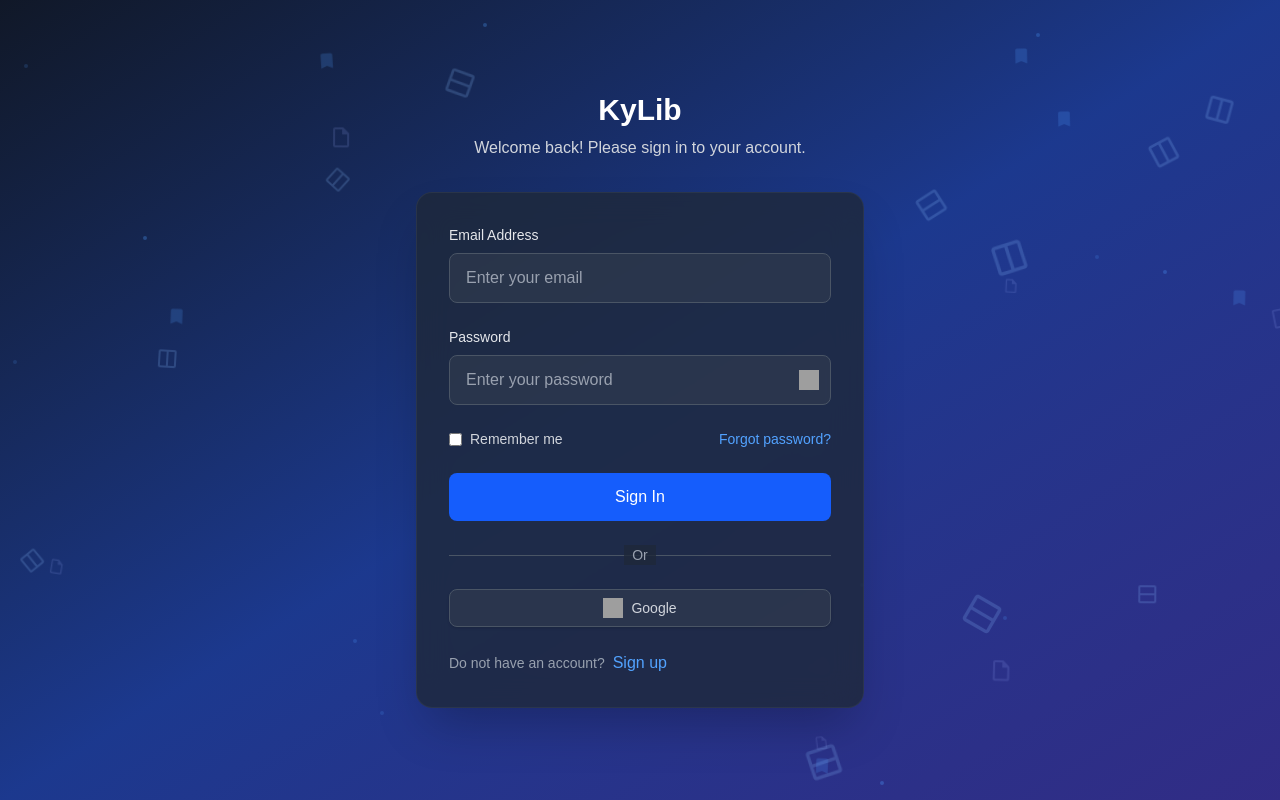
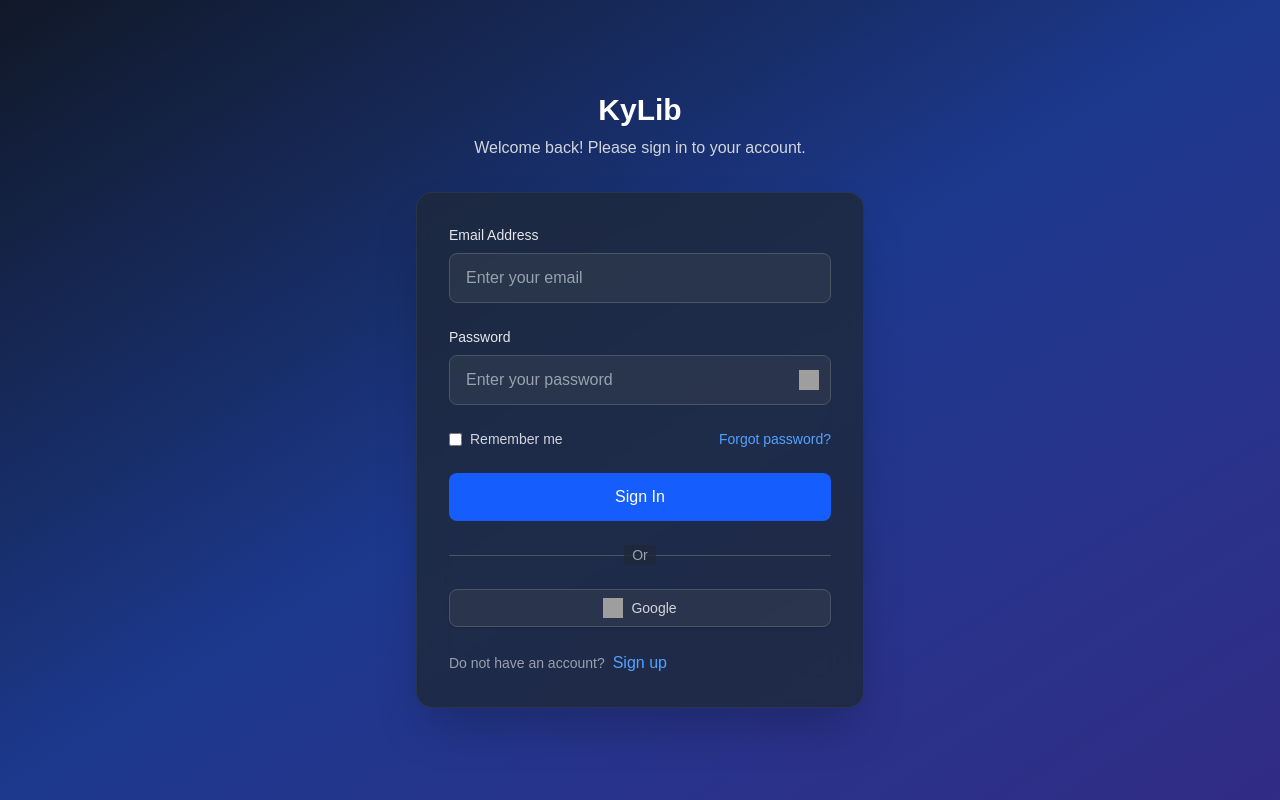
Before and after one commit to MichalisGiannoudis/KyLib_frontend, a Next.js app: page / in a window 1280 px wide. Built offline with nearby package versions, Linux system fonts and the light colour scheme; grey boxes are pictures that could not be loaded.

Commit message:
removed animated background on sing in page

```diff
--- a/src/components/authentication/signIn.component.tsx
+++ b/src/components/authentication/signIn.component.tsx
@@ -52,91 +52,10 @@ export const SignIn = ({ onSignIn, onForgotPassword, onSignUp }: { onSignIn?: (e
   };
 
   return (
-    <div className="relative flex flex-col items-center justify-center min-h-screen bg-gradient-to-br from-gray-900 via-blue-900 to-indigo-900 p-4 overflow-hidden">      {/* Animated Background with Floating Books */}
-      <div className="absolute inset-0 overflow-hidden pointer-events-none">
-        {/* Book Icons */}
-        {[...Array(12)].map((_, i) => (
-          <div
-            key={i}
-            className={`absolute text-blue-300/20 animate-float-${i % 4}`}
-            style={{
-              left: `${Math.random() * 100}%`,
-              top: `${Math.random() * 100}%`,
-              animationDelay: `${Math.random() * 5}s`,
-              animationDuration: `${8 + Math.random() * 4}s`,
-            }}
-          >
-            <svg
-              className={`${i % 3 === 0 ? 'w-6 h-6' : i % 3 === 1 ? 'w-8 h-8' : 'w-10 h-10'}`}
-              fill="currentColor"
-              viewBox="0 0 24 24"
-              style={{ transform: `rotate(${(i * 15) % 360}deg)` }}
-            >
-              <path d="M19 3H5c-1.1 0-2 .9-2 2v14c0 1.1.9 2 2 2h14c1.1 0 2-.9 2-2V5c0-1.1-.9-2-2-2zM5 19V5h6v14H5zm8 0V5h6v14h-6z"/>
-            </svg>
-          </div>
-        ))}
-          {/* Additional floating elements - Open books */}
-        {[...Array(8)].map((_, i) => (
-          <div
-            key={`page-${i}`}
-            className={`absolute text-indigo-300/15 animate-float-page-${i % 3}`}
-            style={{
-              left: `${Math.random() * 100}%`,
-              top: `${Math.random() * 100}%`,
-              animationDelay: `${Math.random() * 6}s`,
-              animationDuration: `${10 + Math.random() * 5}s`,
-            }}
-          >
-            <svg
-              className={`${i % 2 === 0 ? 'w-4 h-4' : 'w-6 h-6'}`}
-              fill="currentColor"
-              viewBox="0 0 24 24"
-            >
-              <path d="M14 2H6c-1.1 0-2 .9-2 2v16c0 1.1.89 2 2 2h12c1.1 0 2-.9 2-2V8l-6-6zm4 18H6V4h7v5h5v11z"/>
-            </svg>
-          </div>
-        ))}
+    <div className="relative flex flex-col items-center justify-center min-h-screen bg-gradient-to-br from-gray-900 via-blue-900 to-indigo-900 p-4 overflow-hidden">
+      <div className="relative z-10 w-full max-w-md">
 
-        {/* Floating sparkles */}
-        {[...Array(15)].map((_, i) => (
-          <div
-            key={`sparkle-${i}`}
-            className="absolute animate-pulse"
-            style={{
-              left: `${Math.random() * 100}%`,
-              top: `${Math.random() * 100}%`,
-              animationDelay: `${Math.random() * 3}s`,
-              animationDuration: `${2 + Math.random() * 2}s`,
-            }}            >
-            <div className="w-1 h-1 bg-blue-400/30 rounded-full"></div>
-          </div>
-        ))}
-
-        {/* Additional book-related icons */}
-        {[...Array(6)].map((_, i) => (
-          <div
-            key={`bookmark-${i}`}
-            className={`absolute text-blue-400/20 animate-float-${(i + 2) % 4}`}
-            style={{
-              left: `${Math.random() * 100}%`,
-              top: `${Math.random() * 100}%`,
-              animationDelay: `${Math.random() * 7}s`,
-              animationDuration: `${12 + Math.random() * 6}s`,
-            }}
-          >
-            <svg
-              className="w-5 h-5"
-              fill="currentColor"
-              viewBox="0 0 24 24"
-            >
-              <path d="M17 3H7c-1.1 0-2 .9-2 2v16l7-3 7 3V5c0-1.1-.9-2-2-2z"/>
-            </svg>
-          </div>
-        ))}
-      </div>
-
-      <div className="relative z-10 w-full max-w-md">
+        {/* Title */}
         <div className="text-center mb-8">
           <h1 className="text-3xl font-bold text-white mb-2">KyLib</h1>
           <p className="text-gray-300">{signInLabel}</p>
--- a/src/styles/globals.css
+++ b/src/styles/globals.css
@@ -46,74 +46,3 @@ body {
     overflow: hidden;
   }
 }
-
-/* Floating animations for sign-in background using Tailwind CSS layers */
-@layer utilities {
-  .animate-float-0 {
-    animation: float-0 ease-in-out infinite;
-  }
-  .animate-float-1 {
-    animation: float-1 ease-in-out infinite;
-  }
-  .animate-float-2 {
-    animation: float-2 ease-in-out infinite;
-  }
-  .animate-float-3 {
-    animation: float-3 ease-in-out infinite;
-  }
-  .animate-float-page-0 {
-    animation: float-page-0 ease-in-out infinite;
-  }
-  .animate-float-page-1 {
-    animation: float-page-1 ease-in-out infinite;
-  }
-  .animate-float-page-2 {
-    animation: float-page-2 ease-in-out infinite;
-  }
-}
-
-@keyframes float-0 {
-  0%, 100% { transform: translate(0, 0) rotate(0deg); }
-  25% { transform: translate(-20px, -15px) rotate(5deg); }
-  50% { transform: translate(15px, -25px) rotate(-3deg); }
-  75% { transform: translate(-10px, 20px) rotate(2deg); }
-}
-
-@keyframes float-1 {
-  0%, 100% { transform: translate(0, 0) rotate(0deg); }
-  25% { transform: translate(25px, -10px) rotate(-4deg); }
-  50% { transform: translate(-15px, -30px) rotate(6deg); }
-  75% { transform: translate(20px, 15px) rotate(-2deg); }
-}
-
-@keyframes float-2 {
-  0%, 100% { transform: translate(0, 0) rotate(0deg); }
-  25% { transform: translate(-15px, 20px) rotate(3deg); }
-  50% { transform: translate(30px, -5px) rotate(-5deg); }
-  75% { transform: translate(-25px, -20px) rotate(4deg); }
-}
-
-@keyframes float-3 {
-  0%, 100% { transform: translate(0, 0) rotate(0deg); }
-  25% { transform: translate(20px, 25px) rotate(-3deg); }
-  50% { transform: translate(-30px, 10px) rotate(5deg); }
-  75% { transform: translate(15px, -15px) rotate(-4deg); }
-}
-
-@keyframes float-page-0 {
-  0%, 100% { transform: translate(0, 0) rotate(0deg) scale(1); }
-  33% { transform: translate(-30px, -20px) rotate(10deg) scale(1.1); }
-  66% { transform: translate(25px, -35px) rotate(-8deg) scale(0.9); }
-}
-
-@keyframes float-page-1 {
-  0%, 100% { transform: translate(0, 0) rotate(0deg) scale(1); }
-  33% { transform: translate(35px, 15px) rotate(-12deg) scale(0.95); }
-  66% { transform: translate(-20px, 30px) rotate(15deg) scale(1.05); }
-}
-
-@keyframes float-page-2 {
-  0%, 100% { transform: translate(0, 0) rotate(0deg) scale(1); }
-  33% { transform: translate(-25px, 35px) rotate(8deg) scale(1.08); }
-  66% { transform: translate(40px, -25px) rotate(-10deg) scale(0.92); }
-}
```
